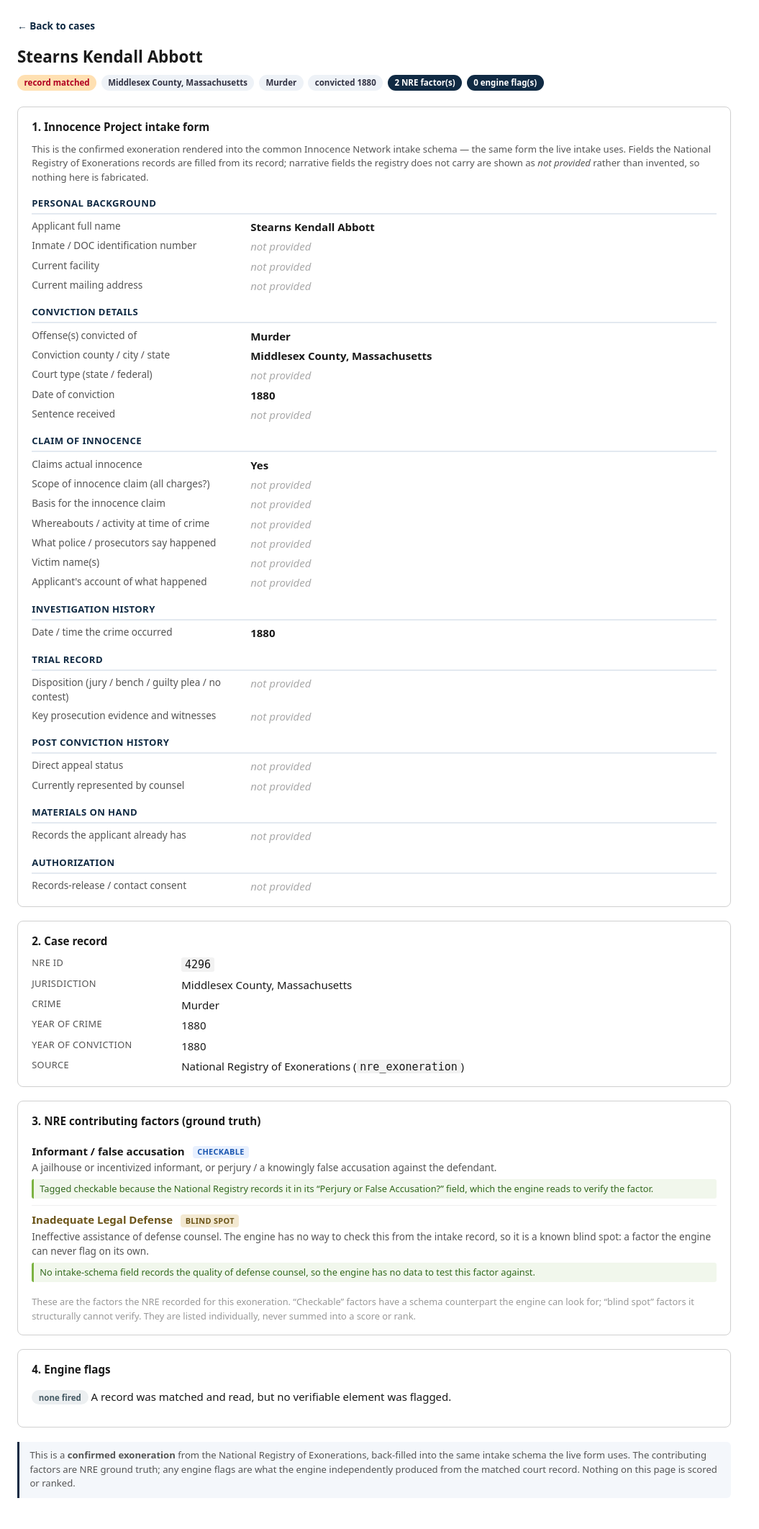
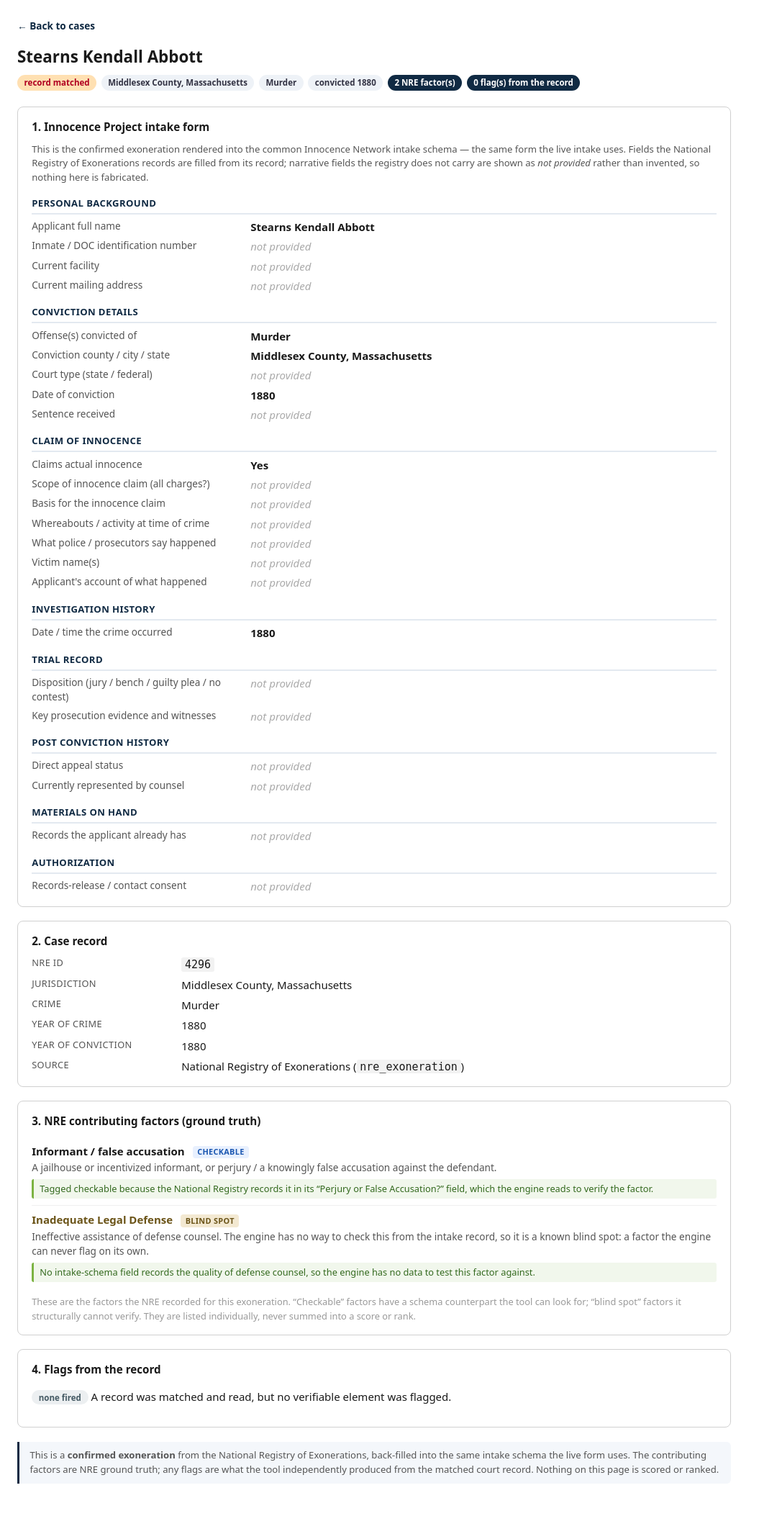
Before and after one commit to xuxoramos/innocence-project-case-scoring, a FastAPI app: page /cases/4296 in a window 1280 px wide. Shown: the part 147-2271 px from the top of the page at 72% size, without its empty margins (0-1055 px from the left). After the commit the page ends 2208 px from the top, so only its background shows below. Run offline with FastAPI, Linux system fonts and the light colour scheme; data comes from the database, SQL or seed files in the repository.

Commit message:
lawyer-facing language polish
- flag basis rendered human ('stated in the record' / 'inferred from the record'),
  not the raw enum token
- record-status + record-search labels reworded (Looking up / Matching / Court records
  attached / No court record found ...); disposition 'Doesn't apply here'
- 'engine' -> 'the tool' across case detail, cases, data-sources; 'Engine flags' ->
  'Tool-generated flags' / 'Flags from the record'
- 272 tests

```diff
--- a/src/risk_engine/ui/forms.py
+++ b/src/risk_engine/ui/forms.py
@@ -17,6 +17,13 @@ from ..packet import CasePacket, RecordSearchStatus
 from ..models import FlagBasis, FlagCategory
 from ..casefiles import DISPOSITION_DISPLAY, DISPOSITION_UNDECIDED
 
+#: Plain-language rendering of a flag's basis (never the raw enum token). A flag
+#: is either quoted from the record or inferred from what the record says.
+BASIS_DISPLAY: dict[str, str] = {
+    FlagBasis.DIRECTLY_STATED.value: "stated in the record",
+    FlagBasis.INFERRED.value: "inferred from the record",
+}
+
 #: Schema keys rendered as multi-line text areas rather than single-line inputs.
 _MULTILINE_KEYS = frozenset(
     {
@@ -31,9 +38,9 @@ _MULTILINE_KEYS = frozenset(
 
 #: Human label + CSS state class per record-search status (Section 6.6 colours).
 _STATUS_DISPLAY: dict[RecordSearchStatus, tuple[str, str]] = {
-    RecordSearchStatus.FOUND_WITH_FLAGS: ("Found — has flags", "found-flags"),
-    RecordSearchStatus.FOUND_NO_FLAGS: ("Found — no flags", "found-clean"),
-    RecordSearchStatus.NOT_FOUND: ("Not found (gap)", "not-found"),
+    RecordSearchStatus.FOUND_WITH_FLAGS: ("Record found \u2014 flagged", "found-flags"),
+    RecordSearchStatus.FOUND_NO_FLAGS: ("Record found \u2014 none flagged", "found-clean"),
+    RecordSearchStatus.NOT_FOUND: ("No court record found", "not-found"),
 }
 
 #: Meta form fields are prefixed so they never collide with schema keys.
@@ -369,6 +376,7 @@ def _reference_context(category: str, reference) -> dict | None:
 def _flag_view(flag, reference=None) -> dict:
     return {
         "basis": flag.basis.value,
+        "basis_label": BASIS_DISPLAY.get(flag.basis.value, flag.basis.value),
         "inferred": flag.basis is FlagBasis.INFERRED,
         "extraction_confidence": f"{flag.extraction_confidence:.2f}",
         "ocr_confidence": ("n/a" if flag.ocr_confidence is None else f"{flag.ocr_confidence:.2f}"),
@@ -470,7 +478,7 @@ def case_detail_view(case, ip_case=None) -> dict:
         {
             "element": factor_display(f.category)[0],
             "element_description": factor_display(f.category)[1],
-            "basis": _pretty(f.basis),
+            "basis": BASIS_DISPLAY.get(f.basis, _pretty(f.basis)),
             "extraction_confidence": f"{f.extraction_confidence:.2f}",
             "verification_source": f.verification_source,
             "source_passage": " ".join((f.source_passage or "").split()),
@@ -558,6 +566,7 @@ def stored_flag_view(flag: dict, reference=None) -> dict:
         "element": label,
         "element_description": description,
         "basis": flag.get("basis", ""),
+        "basis_label": BASIS_DISPLAY.get(flag.get("basis", ""), flag.get("basis", "")),
         "inferred": flag.get("basis") == FlagBasis.INFERRED.value,
         "extraction_confidence": f"{float(flag.get('extraction_confidence', 0.0)):.2f}",
         "ocr_confidence": "n/a" if ocr is None else f"{float(ocr):.2f}",
--- a/src/risk_engine/ui/templates/_case_file_flag.html
+++ b/src/risk_engine/ui/templates/_case_file_flag.html
@@ -1,7 +1,7 @@
 <div class="cf-flag disp-{{ f.disposition }}" id="flag-{{ f.id }}">
   <div class="meta">
     <strong>{{ f.element }}</strong>
-    &middot; basis: <span class="{% if f.inferred %}inferred{% endif %}">{{ f.basis }}</span>
+    &middot; basis: <span class="{% if f.inferred %}inferred{% endif %}">{{ f.basis_label }}</span>
     &middot; extraction: {{ f.extraction_confidence }}
     &middot; OCR: {{ f.ocr_confidence }}
     {% if f.verification_source %}&middot; verify: {{ f.verification_source }}{% endif %}
@@ -25,7 +25,7 @@
     <form class="disp-form" hx-post="/cases/submitted/{{ case_id }}/flags/{{ f.id }}/disposition"
           hx-target="#flag-{{ f.id }}" hx-swap="outerHTML">
       <button name="disposition" value="confirmed" type="submit">Confirm</button>
-      <button name="disposition" value="not_present" type="submit">Not this</button>
+      <button name="disposition" value="not_present" type="submit">Doesn&rsquo;t apply</button>
       <button name="disposition" value="needs_more" type="submit">Needs more</button>
       <button name="disposition" value="undecided" type="submit">Clear</button>
     </form>
--- a/src/risk_engine/ui/templates/_packet.html
+++ b/src/risk_engine/ui/templates/_packet.html
@@ -65,7 +65,7 @@
     {% for f in group.flags %}
     <div class="flag">
       <div class="meta">
-        basis: <span class="{% if f.inferred %}inferred{% endif %}">{{ f.basis }}</span>
+        basis: <span class="{% if f.inferred %}inferred{% endif %}">{{ f.basis_label }}</span>
         &middot; extraction: {{ f.extraction_confidence }}
         &middot; OCR: {{ f.ocr_confidence }}
         {% if f.verification_source %}&middot; verify: {{ f.verification_source }}{% endif %}
--- a/src/risk_engine/ui/templates/case_detail.html
+++ b/src/risk_engine/ui/templates/case_detail.html
@@ -99,7 +99,7 @@
       {% if case.crime %}<span class="badge meta">{{ case.crime }}</span>{% endif %}
       {% if case.conviction_year %}<span class="badge meta">convicted {{ case.conviction_year }}</span>{% endif %}
       <span class="badge count">{{ case.factor_count }} NRE factor(s)</span>
-      {% if case.matched %}<span class="badge count">{{ case.flag_count }} engine flag(s)</span>{% endif %}
+      {% if case.matched %}<span class="badge count">{{ case.flag_count }} flag(s) from the record</span>{% endif %}
       {% if case.innocence_project %}
         {% if case.ip %}
         <a class="badge ip" href="{{ case.ip.url }}" title="Open this exoneree's Innocence Project page">
@@ -155,7 +155,7 @@
         {% for f in case.factors %}
         <li>
           <span class="factor-name">{{ f.label }}</span>
-          <span class="pill checkable" title="The engine has a schema check for this factor">checkable</span>
+          <span class="pill checkable" title="The tool has a check for this factor">checkable</span>
           {% if f.description %}<p class="factor-desc">{{ f.description }}</p>{% endif %}
           <p class="factor-why">{{ f.rationale }}</p>
         </li>
@@ -163,7 +163,7 @@
         {% for f in case.blind_spots %}
         <li>
           <span class="factor-name blind">{{ f.name }}</span>
-          <span class="pill blind" title="A known blind spot: the engine has no way to check this from the intake record">blind spot</span>
+          <span class="pill blind" title="A known blind spot: the tool has no way to check this from the intake record">blind spot</span>
           <p class="factor-desc">{{ f.description }}</p>
           <p class="factor-why">{{ f.rationale }}</p>
         </li>
@@ -171,7 +171,7 @@
       </ul>
       <p class="muted" style="font-size:.8rem; margin:.6rem 0 0;">
         These are the factors the NRE recorded for this exoneration. &ldquo;Checkable&rdquo; factors have a
-        schema counterpart the engine can look for; &ldquo;blind spot&rdquo; factors it structurally cannot verify.
+        schema counterpart the tool can look for; &ldquo;blind spot&rdquo; factors it structurally cannot verify.
         They are listed individually, never summed into a score or rank.
       </p>
       {% else %}
@@ -180,10 +180,10 @@
     </section>
 
     <section class="block">
-      <h3>4. Engine flags</h3>
+      <h3>4. Flags from the record</h3>
       {% if not case.matched %}
       <p class="muted">
-        No court record was retrieved for this case, so the engine produced nothing to show. This is a
+        No court record was retrieved for this case, so the tool produced nothing to show. This is a
         <strong>retrieval gap</strong> &mdash; no record was found, which is not a clean result and not a detector miss.
       </p>
       {% elif not case.flags %}
@@ -230,7 +230,7 @@
     <p class="provenance">
       This is a <strong>confirmed exoneration</strong> from the National Registry of Exonerations,
       back-filled into the same intake schema the live form uses. The contributing factors are NRE
-      ground truth; any engine flags are what the engine independently produced from the matched
+      ground truth; any flags are what the tool independently produced from the matched
       court record. Nothing on this page is scored or ranked.
     </p>
     {% endif %}
--- a/src/risk_engine/ui/templates/case_file_print.html
+++ b/src/risk_engine/ui/templates/case_file_print.html
@@ -106,7 +106,7 @@
     {% for f in group.flags %}
     <div class="flag disp-{{ f.disposition }}">
       <div class="el">{{ f.element }}</div>
-      <div class="fmeta">basis: {{ f.basis }} &middot; extraction: {{ f.extraction_confidence }} &middot; OCR: {{ f.ocr_confidence }}{% if f.verification_source %} &middot; verification: {{ f.verification_source }}{% endif %}</div>
+      <div class="fmeta">basis: {{ f.basis_label }} &middot; extraction: {{ f.extraction_confidence }} &middot; OCR: {{ f.ocr_confidence }}{% if f.verification_source %} &middot; verification: {{ f.verification_source }}{% endif %}</div>
       {% if f.source_passage %}<div class="passage">&ldquo;{{ f.source_passage }}&rdquo;</div>{% endif %}
       {% if f.descriptors %}<div class="descriptors">{% for d in f.descriptors %}<span><strong>{{ d.label }}:</strong> {{ d.value }}</span>{% endfor %}</div>{% endif %}
       {% if f.inference_note %}<div class="fmeta">note: {{ f.inference_note }}</div>{% endif %}
--- a/src/risk_engine/ui/templates/cases.html
+++ b/src/risk_engine/ui/templates/cases.html
@@ -161,7 +161,7 @@
     <p class="provenance">
       These are <strong>confirmed exonerations</strong> from the National Registry of Exonerations,
       back-filled into the same intake schema the live form uses. The factor tags are NRE
-      ground truth; any flags are what the engine independently produced from the matched court
+      ground truth; any flags are what the tool independently produced from the matched court
       record. Cases shown as <span class="badge gap">gap</span> had no matching record retrieved
       &mdash; that is a retrieval gap, not a clean result, and not a detector miss.
       Nothing here is scored or ranked.
@@ -230,8 +230,8 @@
           <th>Crime<span class="info" tabindex="0" title="Most serious offense of conviction, as recorded by the NRE.">i</span></th>
           <th>Convicted<span class="info" tabindex="0" title="Year of the first conviction.">i</span></th>
           <th>Record<span class="info" tabindex="0" title="Whether a court record was matched. 'gap' means no record was retrieved, which is a retrieval gap, not a clean result and not a detector miss.">i</span></th>
-          <th>NRE factors (ground truth)<span class="info" tabindex="0" title="Contributing factors the NRE recorded for this exoneration. Gold tags are blind-spot factors the engine has no way to check.">i</span></th>
-          <th>Engine flags<span class="info" tabindex="0" title="Factors the engine independently flagged from the matched court record. 'none' means a record was read but nothing fired; 'n/a (gap)' means no record was matched.">i</span></th>
+          <th>NRE factors (ground truth)<span class="info" tabindex="0" title="Contributing factors the NRE recorded for this exoneration. Gold tags are blind-spot factors the tool has no way to check.">i</span></th>
+          <th>Tool-generated flags<span class="info" tabindex="0" title="Factors the tool independently flagged from the matched court record. 'none' means a record was read but nothing fired; 'n/a (gap)' means no record was matched.">i</span></th>
         </tr>
       </thead>
       <tbody>
--- a/src/risk_engine/ui/templates/data_sources.html
+++ b/src/risk_engine/ui/templates/data_sources.html
@@ -59,7 +59,7 @@
 
     <h2>Record sources (the court-record universe)</h2>
     <p class="body">
-      When you flag an intake, the engine matches the applicant to public court records by
+      When you flag an intake, the tool matches the applicant to public court records by
       <strong>name and conviction year</strong> from the source you pick on the intake form.
       Today the records are <strong>appellate opinions</strong>; trial dockets and transcripts are
       not wired up yet, so they show as honest gaps rather than "clean".
```
Also changed, not shown: src/risk_engine/casefiles.py (+10 -10 lines), tests/test_casefiles.py (+5 -5 lines).
